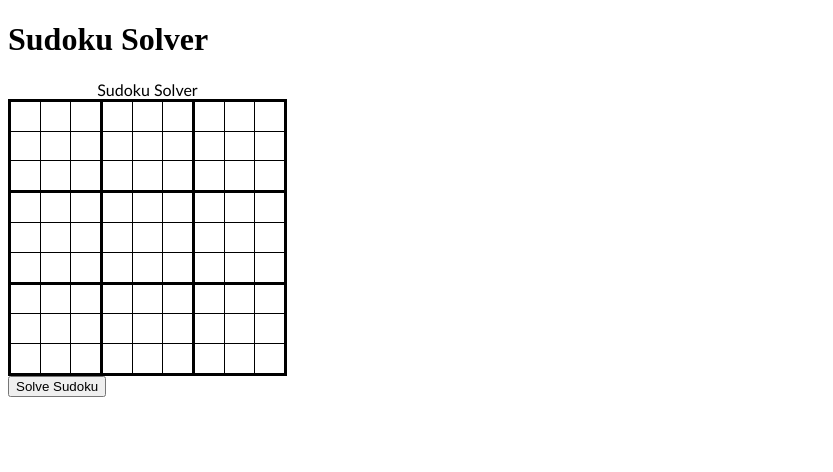
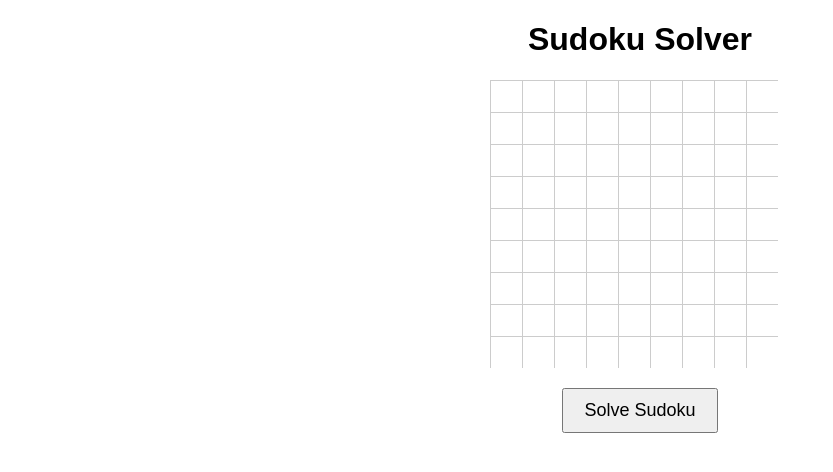
Before and after one commit to Alvia-Kamal/Sudoku-Solver, a plain HTML site: page index.html in a window 1280 px wide. Shown: the whole page, without its empty margins (0-833 px from the left). Drawn offline with Linux system fonts and the light colour scheme.

Commit message:
Update index.html

```diff
--- a/index.html
+++ b/index.html
@@ -1,63 +1,171 @@
 <!DOCTYPE html>
-<html>
+<html lang="en">
 <head>
+    <meta charset="UTF-8">
+    <meta name="viewport" content="width=device-width, initial-scale=1.0">
     <title>Sudoku Solver</title>
+    <style>
+        body {
+            font-family: Arial, sans-serif;
+        }
+
+        h1 {
+            text-align: center;
+        }
+
+        .sudoku-container {
+            width: 300px;
+            margin: 0 auto;
+        }
+
+        .row {
+            display: flex;
+        }
+
+        .cell {
+            width: 30px;
+            height: 30px;
+            text-align: center;
+            border: 1px solid #ccc;
+            font-size: 18px;
+            line-height: 30px;
+        }
+
+        input {
+            width: 100%;
+            height: 100%;
+            font-size: 18px;
+            border: none;
+            outline: none;
+            text-align: center;
+        }
+
+        button {
+            display: block;
+            margin: 20px auto;
+            padding: 10px 20px;
+            font-size: 18px;
+        }
+    </style>
 </head>
 <body>
     <h1>Sudoku Solver</h1>
-    <style>
-      table { border-collapse: collapse; font-family: Calibri, sans-serif; }
-      colgroup, tbody { border: solid medium; }
-      td { border: solid thin; height: 1.8em; width: 1.4em; text-align: center; padding: 0; }
-      input{text-align: center;
-      border: none;
-      outline:none;}
+    <div class="sudoku-container">
+        <div class="row">
+            <div class="cell"><input type="number" min="1" max="9"></div>
+            <div class="cell"><input type="number" min="1" max="9"></div>
+            <div class="cell"><input type="number" min="1" max="9"></div>
+            <div class="cell"><input type="number" min="1" max="9"></div>
+            <div class="cell"><input type="number" min="1" max="9"></div>
+            <div class="cell"><input type="number" min="1" max="9"></div>
+            <div class="cell"><input type="number" min="1" max="9"></div>
+            <div class="cell"><input type="number" min="1" max="9"></div>
+            <div class="cell"><input type="number" min="1" max="9"></div>
 
-      </style>
+        </div>
+        <div class="row">
+          <div class="cell"><input type="number" min="1" max="9"></div>
+          <div class="cell"><input type="number" min="1" max="9"></div>
+          <div class="cell"><input type="number" min="1" max="9"></div>
+          <div class="cell"><input type="number" min="1" max="9"></div>
+          <div class="cell"><input type="number" min="1" max="9"></div>
+          <div class="cell"><input type="number" min="1" max="9"></div>
+          <div class="cell"><input type="number" min="1" max="9"></div>
+          <div class="cell"><input type="number" min="1" max="9"></div>
+          <div class="cell"><input type="number" min="1" max="9"></div>
 
-      <table id="sudoku-grid">
-        <caption>Sudoku Solver</caption>
-        <colgroup><col><col><col></colgroup>
-        <colgroup><col><col><col></colgroup>
-        <colgroup><col><col><col></colgroup>
+      </div>
+      <div class="row">
+        <div class="cell"><input type="number" min="1" max="9"></div>
+        <div class="cell"><input type="number" min="1" max="9"></div>
+        <div class="cell"><input type="number" min="1" max="9"></div>
+        <div class="cell"><input type="number" min="1" max="9"></div>
+        <div class="cell"><input type="number" min="1" max="9"></div>
+        <div class="cell"><input type="number" min="1" max="9"></div>
+        <div class="cell"><input type="number" min="1" max="9"></div>
+        <div class="cell"><input type="number" min="1" max="9"></div>
+        <div class="cell"><input type="number" min="1" max="9"></div>
 
-        <tbody>
-         <tr> <td><input type="text" name="number" maxlength="1" size="1">
-         <td> <input type="text"  name="number" maxLength=1 size="1">
-         <td><input type="text"  name="number" maxLength=1 size="1">
-         <td><input type="text"  name="number" maxLength=1 size="1"> <td><input type="text"  name="number" maxLength=1 size="1">  <td><input type="text"  name="number" maxLength=1 size="1"> <td><input type="text" name="number" maxLength=1 size="1"> <td><input type="text" name="number" maxLength=1 size="1">
-         <td><input type="text"  name="number" maxLength=1 size="1">
-         <tr> <td><input type="text" name="number" maxLength=1 size="1"> <td><input type="text" name="number" maxLength=1 size="1"> <td><input type="text" name="number" maxLength=1 size="1">  <td><input type="text" name="number" maxLength=1 size="1"> <td><input type="text" name="number" maxLength=1 size="1"> <td><input type="text" name="number" maxLength=1 size="1">
-           <td><input type="text" name="number" maxLength=1 size="1">  <td><input type="text" name="number" maxLength=1 size="1"> <td><input type="text" name="number" maxLength=1 size="1">
-         <tr> <td><input type="text" name="number"  maxLength=1 size="1"> <td><input type="text" name="number"  maxLength=1 size="1">  <td><input type="text" name="number" maxLength=1 size="1">  <td><input type="text" name="number" maxLength=1 size="1">  <td><input type="text" name="number"  maxLength=1 size="1">  <td><input type="text" name="number" maxLength=1 size="1">  <td><input type="text" name="number" maxLength=1 size="1">  <td><input type="text" name="number"  maxLength=1 size="1"> <td><input type="text" name="number" maxLength=1 size="1">
+    </div>
+    <div class="row">
+      <div class="cell"><input type="number" min="1" max="9"></div>
+      <div class="cell"><input type="number" min="1" max="9"></div>
+      <div class="cell"><input type="number" min="1" max="9"></div>
+      <div class="cell"><input type="number" min="1" max="9"></div>
+      <div class="cell"><input type="number" min="1" max="9"></div>
+      <div class="cell"><input type="number" min="1" max="9"></div>
+      <div class="cell"><input type="number" min="1" max="9"></div>
+      <div class="cell"><input type="number" min="1" max="9"></div>
+      <div class="cell"><input type="number" min="1" max="9"></div>
 
-       <tbody>
-         <tr> <td><input type="text" name="number" maxlength="1" size="1">
-         <td> <input type="text"  name="number" maxLength=1 size="1">
-         <td><input type="text"  name="number" maxLength=1 size="1">
-         <td><input type="text"  name="number" maxLength=1 size="1"> <td><input type="text"  name="number" maxLength=1 size="1">  <td><input type="text"  name="number" maxLength=1 size="1"> <td><input type="text" name="number" maxLength=1 size="1"> <td><input type="text" name="number" maxLength=1 size="1">
-         <td><input type="text"  name="number" maxLength=1 size="1">
-         <tr> <td><input type="text" name="number" maxLength=1 size="1"> <td><input type="text" name="number" maxLength=1 size="1"> <td><input type="text" name="number" maxLength=1 size="1">  <td><input type="text" name="number" maxLength=1 size="1"> <td><input type="text" name="number" maxLength=1 size="1"> <td><input type="text" name="number" maxLength=1 size="1">
-           <td><input type="text" name="number" maxLength=1 size="1">  <td><input type="text" name="number" maxLength=1 size="1"> <td><input type="text" name="number" maxLength=1 size="1">
-         <tr> <td><input type="text" name="number"  maxLength=1 size="1"> <td><input type="text" name="number"  maxLength=1 size="1">  <td><input type="text" name="number" maxLength=1 size="1">  <td><input type="text" name="number" maxLength=1 size="1">  <td><input type="text" name="number"  maxLength=1 size="1">  <td><input type="text" name="number" maxLength=1 size="1">  <td><input type="text" name="number" maxLength=1 size="1">  <td><input type="text" name="number"  maxLength=1 size="1"> <td><input type="text" name="number" maxLength=1 size="1">
+  </div>
+  <div class="row">
+    <div class="cell"><input type="number" min="1" max="9"></div>
+    <div class="cell"><input type="number" min="1" max="9"></div>
+    <div class="cell"><input type="number" min="1" max="9"></div>
+    <div class="cell"><input type="number" min="1" max="9"></div>
+    <div class="cell"><input type="number" min="1" max="9"></div>
+    <div class="cell"><input type="number" min="1" max="9"></div>
+    <div class="cell"><input type="number" min="1" max="9"></div>
+    <div class="cell"><input type="number" min="1" max="9"></div>
+    <div class="cell"><input type="number" min="1" max="9"></div>
 
-       <tbody>
-         <tr> <td><input type="text" name="number" maxlength="1" size="1">
-         <td> <input type="text"  name="number" maxLength=1 size="1">
-         <td><input type="text"  name="number" maxLength=1 size="1">
-         <td><input type="text"  name="number" maxLength=1 size="1"> <td><input type="text"  name="number" maxLength=1 size="1">  <td><input type="text"  name="number" maxLength=1 size="1"> <td><input type="text" name="number" maxLength=1 size="1"> <td><input type="text" name="number" maxLength=1 size="1">
-         <td><input type="text"  name="number" maxLength=1 size="1">
-         <tr> <td><input type="text" name="number" maxLength=1 size="1"> <td><input type="text" name="number" maxLength=1 size="1"> <td><input type="text" name="number" maxLength=1 size="1">  <td><input type="text" name="number" maxLength=1 size="1"> <td><input type="text" name="number" maxLength=1 size="1"> <td><input type="text" name="number" maxLength=1 size="1">
-           <td><input type="text" name="number" maxLength=1 size="1">  <td><input type="text" name="number" maxLength=1 size="1"> <td><input type="text" name="number" maxLength=1 size="1">
-         <tr> <td><input type="text" name="number"  maxLength=1 size="1"> <td><input type="text" name="number"  maxLength=1 size="1">  <td><input type="text" name="number" maxLength=1 size="1">  <td><input type="text" name="number" maxLength=1 size="1">  <td><input type="text" name="number"  maxLength=1 size="1">  <td><input type="text" name="number" maxLength=1 size="1">  <td><input type="text" name="number" maxLength=1 size="1">  <td><input type="text" name="number"  maxLength=1 size="1"> <td><input type="text" name="number" maxLength=1 size="1">
+</div>
+<div class="row">
+  <div class="cell"><input type="number" min="1" max="9"></div>
+  <div class="cell"><input type="number" min="1" max="9"></div>
+  <div class="cell"><input type="number" min="1" max="9"></div>
+  <div class="cell"><input type="number" min="1" max="9"></div>
+  <div class="cell"><input type="number" min="1" max="9"></div>
+  <div class="cell"><input type="number" min="1" max="9"></div>
+  <div class="cell"><input type="number" min="1" max="9"></div>
+  <div class="cell"><input type="number" min="1" max="9"></div>
+  <div class="cell"><input type="number" min="1" max="9"></div>
+
+</div>
+<div class="row">
+  <div class="cell"><input type="number" min="1" max="9"></div>
+  <div class="cell"><input type="number" min="1" max="9"></div>
+  <div class="cell"><input type="number" min="1" max="9"></div>
+  <div class="cell"><input type="number" min="1" max="9"></div>
+  <div class="cell"><input type="number" min="1" max="9"></div>
+  <div class="cell"><input type="number" min="1" max="9"></div>
+  <div class="cell"><input type="number" min="1" max="9"></div>
+  <div class="cell"><input type="number" min="1" max="9"></div>
+  <div class="cell"><input type="number" min="1" max="9"></div>
+
+</div>
+<div class="row">
+  <div class="cell"><input type="number" min="1" max="9"></div>
+  <div class="cell"><input type="number" min="1" max="9"></div>
+  <div class="cell"><input type="number" min="1" max="9"></div>
+  <div class="cell"><input type="number" min="1" max="9"></div>
+  <div class="cell"><input type="number" min="1" max="9"></div>
+  <div class="cell"><input type="number" min="1" max="9"></div>
+  <div class="cell"><input type="number" min="1" max="9"></div>
+  <div class="cell"><input type="number" min="1" max="9"></div>
+  <div class="cell"><input type="number" min="1" max="9"></div>
+
+</div>
+<div class="row">
+  <div class="cell"><input type="number" min="1" max="9"></div>
+  <div class="cell"><input type="number" min="1" max="9"></div>
+  <div class="cell"><input type="number" min="1" max="9"></div>
+  <div class="cell"><input type="number" min="1" max="9"></div>
+  <div class="cell"><input type="number" min="1" max="9"></div>
+  <div class="cell"><input type="number" min="1" max="9"></div>
+  <div class="cell"><input type="number" min="1" max="9"></div>
+  <div class="cell"><input type="number" min="1" max="9"></div>
+  <div class="cell"><input type="number" min="1" max="9"></div>
 
 
-
-    </table>
+        <!-- Repeat this row for the other 8 rows -->
+    </div>
     <button id="solve-button">Solve Sudoku</button>
-    <div id="solution">
-        <!-- Display the solution here -->
+    <div class="sudoku-container" id="solved-sudoku">
+        <!-- Solved Sudoku will be displayed here -->
     </div>
     <script src="sudoku_solver.js"></script>
+</div>
 </body>
 </html>
```
